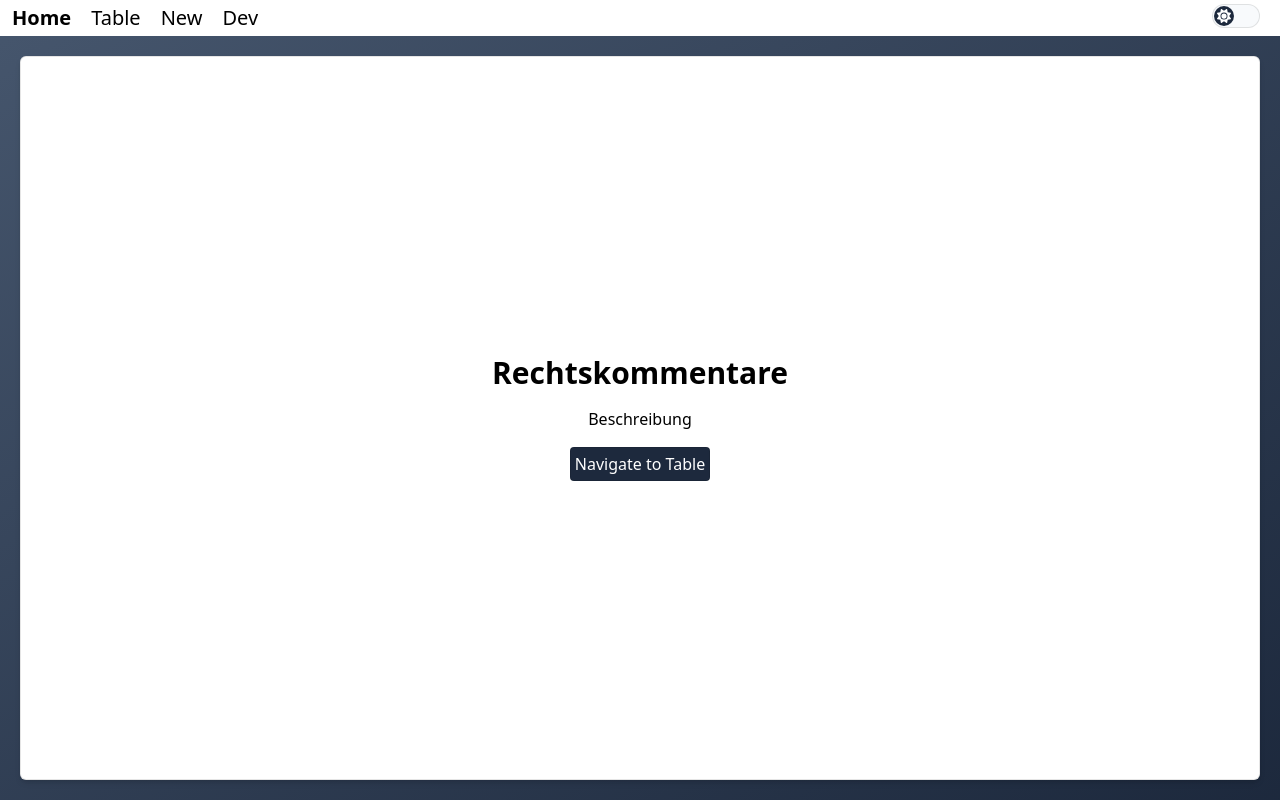
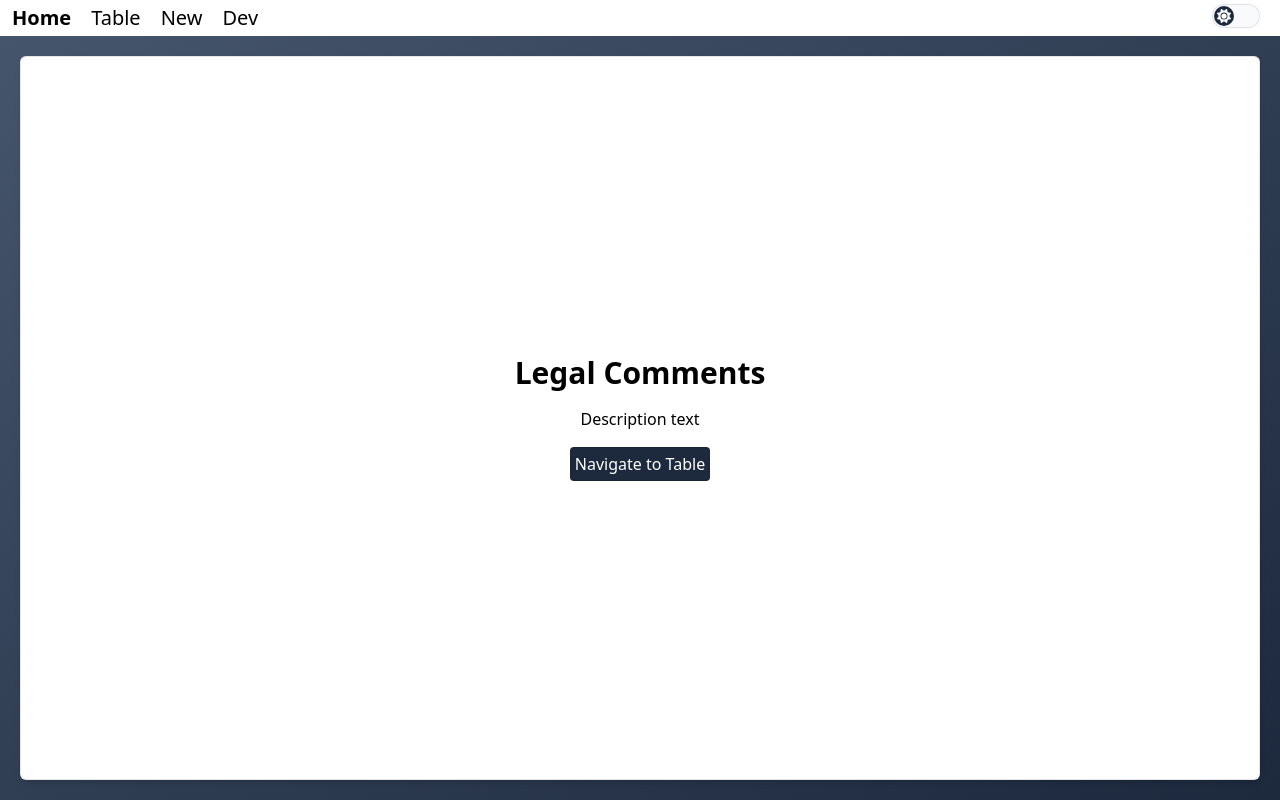
Before and after one commit to Model-Based-Data-Protection-Assessments/LegalComments, a Vue app in the folder Rechtskommentare/: page / in a window 1280 px wide. Built offline with nearby package versions, Linux system fonts and the light colour scheme; the HTML template or start-up script is replaced by a standard one.

Commit message:
fix rename

```diff
--- a/Rechtskommentare/package.json
+++ b/Rechtskommentare/package.json
@@ -7,7 +7,7 @@
     "dev": "vite",
     "build": "run-p type-check \"build-only {@}\" --",
     "preview": "vite preview",
-    "build-only": "vite build --base /Rechtskommentare/",
+    "build-only": "vite build --base /LegalComments/",
     "type-check": "vue-tsc --build",
     "lint": "eslint --max-warnings 0",
     "format": "prettier --write src/",
--- a/Rechtskommentare/src/views/HomeView.vue
+++ b/Rechtskommentare/src/views/HomeView.vue
@@ -1,7 +1,7 @@
 <template>
   <div class="flex h-full flex-col items-center justify-center gap-4 align-middle">
-    <h1 class="text-3xl font-bold">Rechtskommentare</h1>
-    <p>Beschreibung</p>
+    <h1 class="text-3xl font-bold">Legal Comments</h1>
+    <p>Description text</p>
     <RouterLink to="/table/">
       <ButtonLikeComponent>Navigate to Table</ButtonLikeComponent>
     </RouterLink>
```
